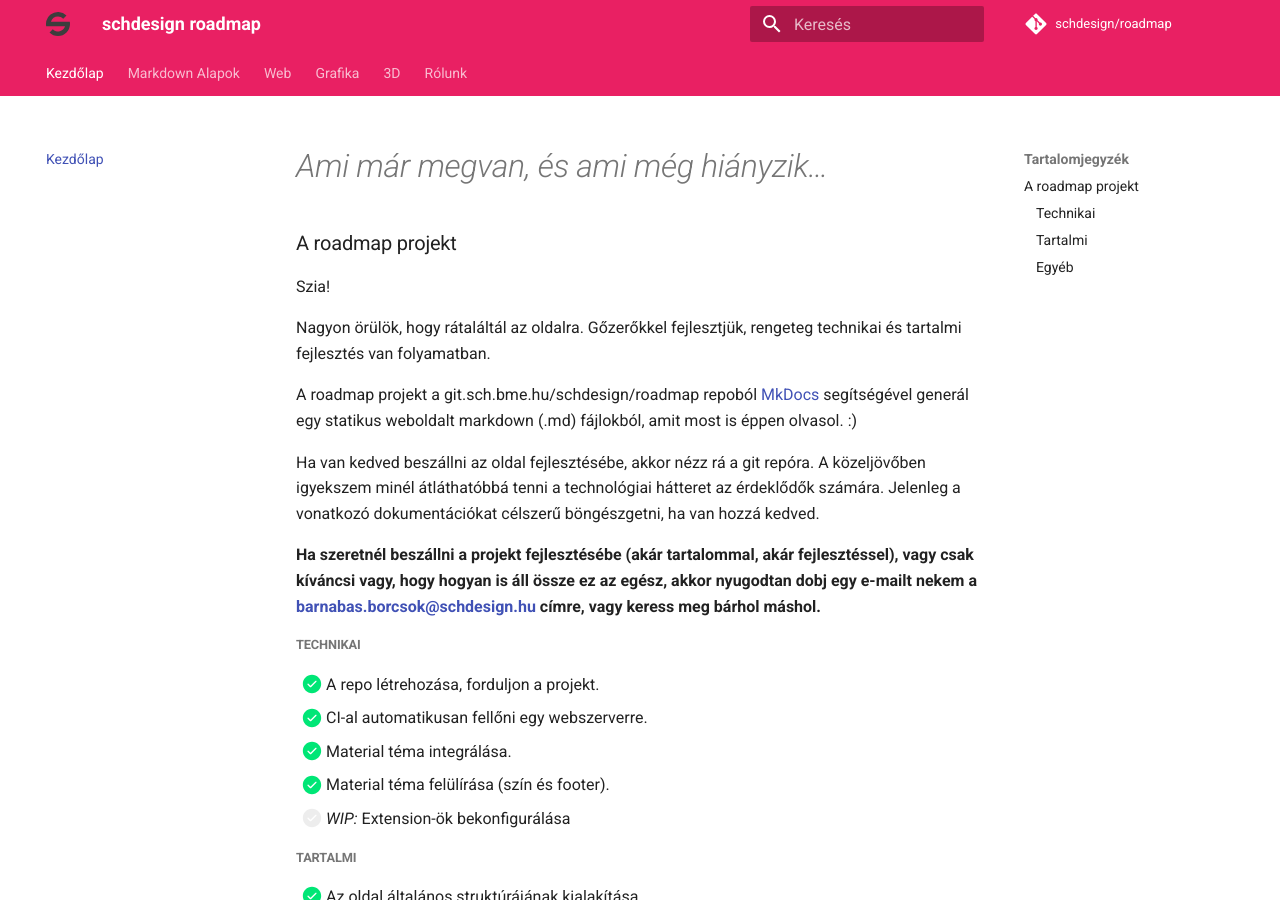
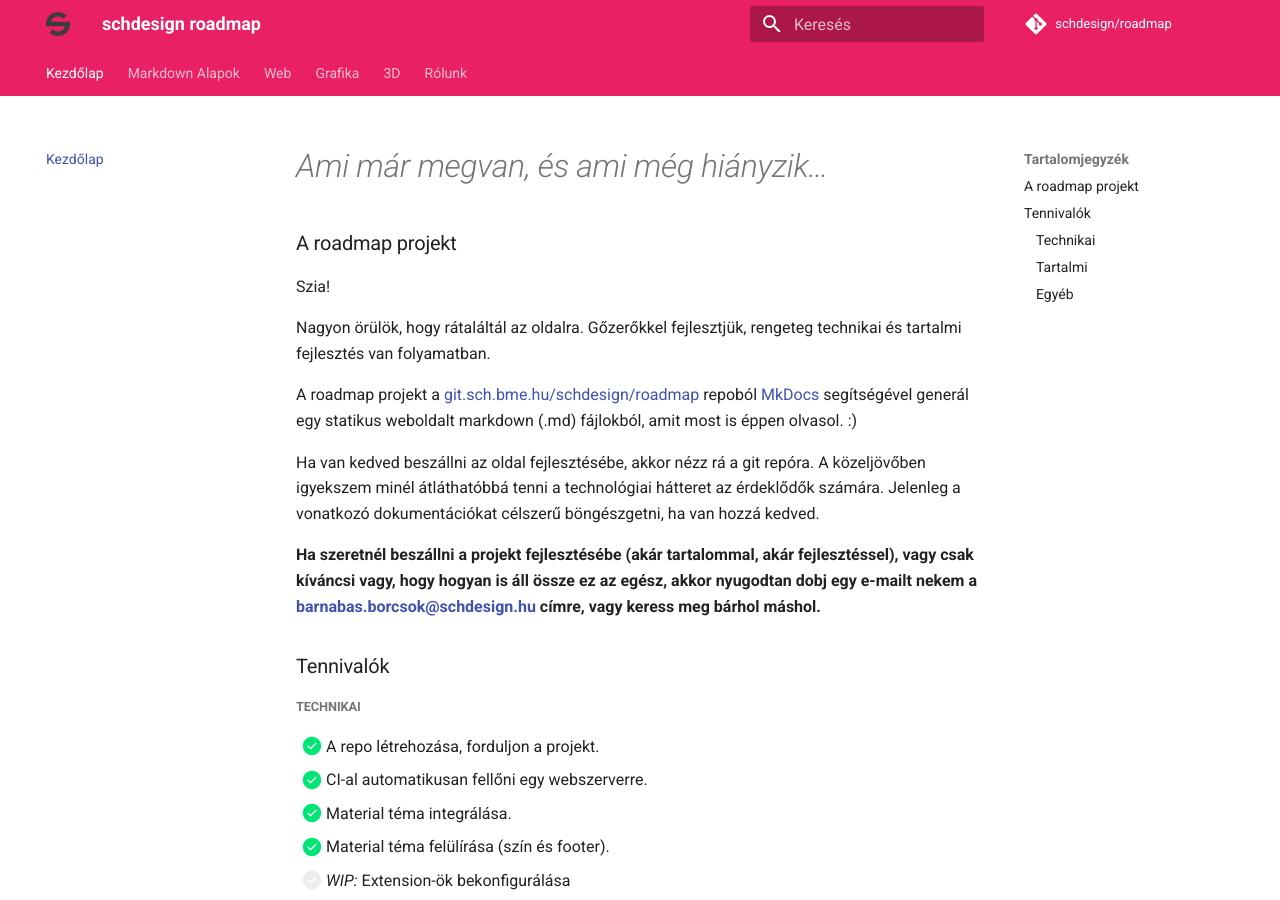
Before and after one commit to simonyiszk/schdesign-roadmap, an MkDocs documentation site: the page built from docs/index.md, in a window 1280 px wide and 900 px high. Built offline with MkDocs 1.6.1 and Material for MkDocs 9.7.7, drawn with Linux system fonts in a browser that asks for light colours.

```diff
--- a/docs/index.md
+++ b/docs/index.md
@@ -6,13 +6,15 @@
 
 Nagyon örülök, hogy rátaláltál az oldalra. Gőzerőkkel fejlesztjük, rengeteg technikai és tartalmi fejlesztés van folyamatban.
 
-A roadmap projekt a git.sch.bme.hu/schdesign/roadmap repoból [MkDocs](mkdocs.org) segítségével generál egy statikus
+A roadmap projekt a [git.sch.bme.hu/schdesign/roadmap](git.sch.bme.hu/schdesign/roadmap) repoból [MkDocs](mkdocs.org) segítségével generál egy statikus
 weboldalt markdown (.md) fájlokból, amit most is éppen olvasol. :)
 
 Ha van kedved beszállni az oldal fejlesztésébe, akkor nézz rá a git repóra.
 A közeljövőben igyekszem minél átláthatóbbá tenni a technológiai hátteret az érdeklődők számára. Jelenleg a vonatkozó dokumentációkat célszerű böngészgetni, ha van hozzá kedved.
 
 **Ha szeretnél beszállni a projekt fejlesztésébe (akár tartalommal, akár fejlesztéssel), vagy csak kíváncsi vagy, hogy hogyan is áll össze ez az egész, akkor nyugodtan dobj egy e-mailt nekem a barnabas.borcsok@schdesign.hu címre, vagy keress meg bárhol máshol.**
+
+### Tennivalók
 
 ##### Technikai
 
```
